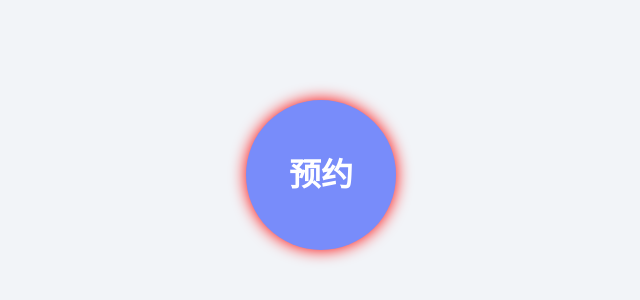
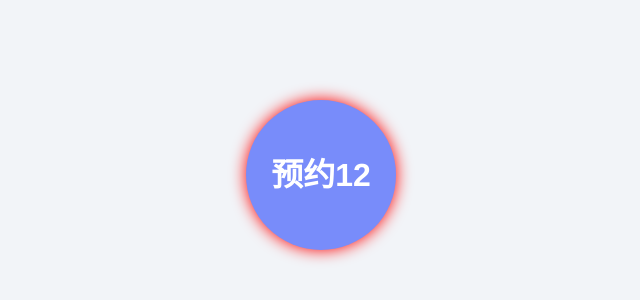
Before and after one commit to zhengpengtao/jenkinsDemo, a Vue app: page / in a window 1280 px wide. Shown: the part 80-380 px from the top of the page, without its empty margins (319-959 px from the left). Built offline with nearby package versions, Linux system fonts and the light colour scheme.

Commit message:
自动触发 jenkins

```diff
--- a/src/components/HelloWorld.vue
+++ b/src/components/HelloWorld.vue
@@ -1,7 +1,7 @@
 <template>
   <div class="wrap">
     <div class="yy-btn">
-      预约
+      预约{{ msg }}
     </div>
   </div>
 </template>
@@ -12,7 +12,7 @@ export default {
   name: 'HelloWorld',
   data () {
     return {
-      msg: '1'
+      msg: '12'
     }
   }
 }
```
